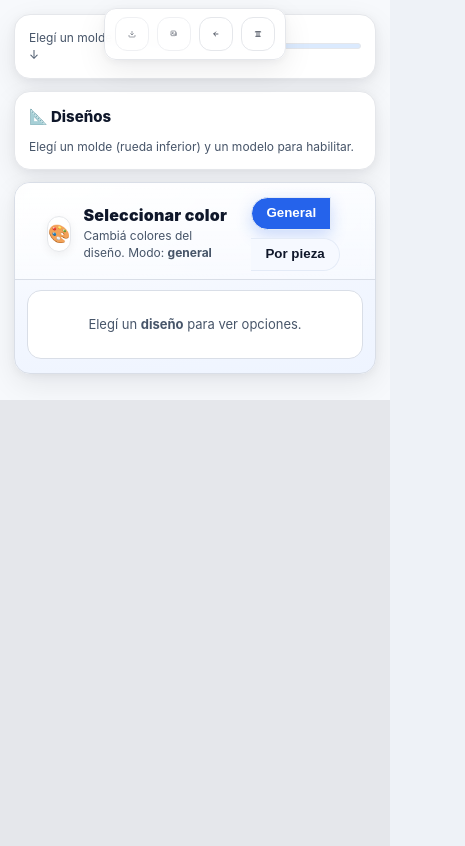
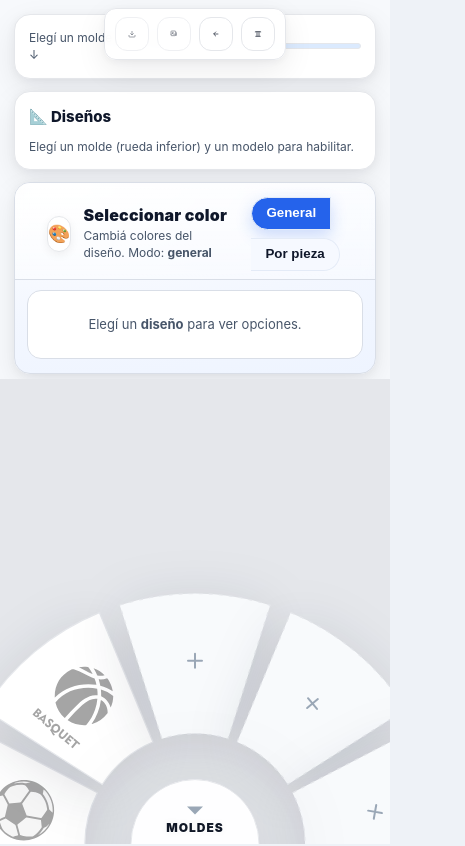
Before and after one commit to MoreggiT/webggit, a React (Create React App) app: page / in a window 390 px wide. Shown: the top 846 px of the page, 465 px wide, since content can reach past the window. Built offline with nearby package versions, Linux system fonts and the light colour scheme.

Commit message:
version 1.32

```diff
--- a/src/components/modelgallery.css
+++ b/src/components/modelgallery.css
@@ -1,14 +1,21 @@
 /* src/components/modelgallery.css */
 
-/* Backdrop transparente: deja el 3D interactivo fuera del modal */
+/* Backdrop transparente: deja el 3D interactivo fuera del modal (passthrough) */
 .mg-backdrop{
   position: fixed;
   inset: 0;
   background: transparent;
-  z-index: 30;                         /* > rueda (mw-root ~5) */
+  z-index: 60;                        /* por encima de top-controls y rueda */
   display: flex;
   align-items: flex-end;               /* anclado abajo (área de slots) */
   justify-content: center;             /* ⬅️ centrado horizontal */
+  pointer-events: none;                /* ⬅️ PASSTHROUGH por defecto */
+}
+
+/* Opcional: modo “bloqueante” (clic fuera = cerrar).
+   Usá <div class="mg-backdrop block"> si querés capturar clicks fuera. */
+.mg-backdrop.block{
+  background: rgba(15,23,42,0.35);
   pointer-events: auto;
 }
 
@@ -27,15 +34,17 @@
   box-shadow:
     0 28px 60px rgba(15,23,42,.18),
     0 6px 22px rgba(15,23,42,.10);
-  padding: 16px 16px 20px;
-  overflow: hidden;
+  padding: 0 0 16px;                  /* header sticky controla su propio padding */
+  overflow: clip;                      /* ⬅️ evita que el contenido pase por encima del header */
 
   /* origen X paramétrico (por si querés alinear con un slot concreto) */
   --mg-anchor-x: 50%;
   transform-origin: var(--mg-anchor-x) 100%;
 
   animation: mg-pop .28s cubic-bezier(.2,.8,.2,1);
+  pointer-events: auto;                /* el modal sí recibe eventos */
 }
+
 @keyframes mg-pop{
   from{
     opacity: 0;
@@ -47,35 +56,54 @@
   }
 }
 
+/* Header sticky: queda visible y no lo pisan los thumbs al scrollear */
 .mg-header{
-  display:flex; align-items:center; justify-content:space-between;
-  padding: 0 4px 10px 4px;
+  position: sticky;
+  top: 0;
+  z-index: 2;                         /* por encima del grid interno */
+  display:flex;
+  align-items:center;
+  justify-content:space-between;
+  gap: 12px;
+  padding: 12px 16px;
+  background: #f8fafc;
+  border-bottom: 1px solid #e5e7eb;
 }
+
 .mg-title{
   font-weight: 700;
   color: #111827;
+  font-size: 15px;
+  letter-spacing: .2px;
 }
+
 .mg-close{
   width: 28px; height: 28px;
   border-radius: 8px;
   border: 1px solid #e5e7eb;
   background: #fff;
   cursor: pointer;
+  line-height: 1;
 }
+.mg-close:hover{ background: #f1f5f9; }
 
+/* Grid de tarjetas */
 .mg-grid{
   display: grid;
   grid-template-columns: repeat(auto-fill, minmax(180px, 1fr));
   gap: 18px;
   overflow: auto;
-  padding: 4px;
-  max-height: calc(60vh - 56px);
-}
-.mg-empty{
-  color:#6b7280; padding: 16px;
+  padding: 16px;
+  max-height: calc(60vh - 58px); /* resta la altura del header sticky */
+  overscroll-behavior: contain;
 }
 
-/* Asegurar que sólo el modal capture eventos */
+.mg-empty{
+  color:#6b7280;
+  padding: 16px;
+}
+
+/* Asegurar que sólo el modal capture eventos (el backdrop por defecto es passthrough) */
 .mg-modal, .mg-grid { pointer-events:auto; }
 
 /* Responsivo */
@@ -87,5 +115,6 @@
   .mg-grid{
     grid-template-columns: repeat(auto-fill, minmax(150px, 1fr));
     gap: 14px;
+    padding: 12px;
   }
 }
--- a/src/components/moldwheel.css
+++ b/src/components/moldwheel.css
@@ -9,9 +9,9 @@
 .mw-root{
   position: absolute;
   left: 0; right: 0; bottom: 0;
-  height: 300px;                 /* valor inicial; luego se sobreescribe inline */
+  height: 300px;              /* valor inicial; luego se sobreescribe inline */
   transition: height var(--mw-anim) ease;
-  pointer-events: none;          /* re-habilitamos en hijos donde haga falta */
+  pointer-events: none;       /* re-habilitamos en hijos donde haga falta */
   user-select: none;
   z-index: 5;
 }
@@ -92,14 +92,24 @@
 }
 
 /* ---------------- Animación grupo de slots ---------------- */
-/* El grupo se anima con estilos inline; este bloque define el estado base
-   (por si se renderiza sin estilos inline en un SSR/flash). */
 .mw-slots{
   transform-origin: 50% 100%;
   transition: transform var(--mw-anim) ease, opacity var(--mw-anim) ease;
 }
 
-/* Responsivo (opcional) */
-@media (max-width: 920px){
-  .mw-root{ height: 280px; }
+/* Responsivo */
+@media (max-width: 780px) {
+  .mw-stage {
+    transform: translateX(-50%) scale(0.85);
+    transform-origin: bottom center;
+    bottom: -25px;
+  }
 }
+
+@media (max-width: 480px) {
+  .mw-stage {
+    transform: translateX(-50%) scale(0.7);
+    transform-origin: bottom center;
+    bottom: -50px;
+  }
+}
--- a/src/index.css
+++ b/src/index.css
@@ -35,7 +35,6 @@ body{
   -webkit-font-smoothing: antialiased;
   -moz-osx-font-smoothing: grayscale;
 }
-.app{ height: 100%; }
 
 /* ==========================================
    Barra de estado mini
@@ -49,9 +48,16 @@ body{
 /* ==========================================
    Layout: Sidebar + Viewport 3D
 ========================================== */
+.app{
+  display: flex;
+  height: 100%;
+  overflow: hidden;
+}
 .sidebar{
   position: fixed; inset: 0 auto 0 0; width: 440px;
-  overflow: auto; background: var(--panel);
+  overflow-y: auto;
+  overflow-x: hidden;
+  background: var(--panel);
   border-right: 1px solid var(--border);
   padding: 14px;
   z-index: 500;
@@ -59,6 +65,7 @@ body{
 .viewport{
   position: fixed; inset: 0 0 0 440px;
   background: var(--viewer);
+  flex-grow: 1;
 }
 .view-root{ width: 100%; height: 100%; }
 canvas{ display:block; }
@@ -79,7 +86,9 @@ canvas{ display:block; }
   z-index: 700;
 }
 
-/* Botones ícono (barra superior) */
+/* (El resto de los estilos se mantiene igual hasta la sección "Responsivo") */
+/* ... todos tus otros estilos como .icon-btn, .sec, h3, etc. ... */
+
 .icon-btn{
  display: inline-flex; align-items: center; justify-content: center;
  width: 34px; height: 34px; border-radius: 12px;
@@ -92,8 +101,6 @@ canvas{ display:block; }
  border-color: #dbe3ef;
 }
 .icon-btn:disabled{ opacity:.6; cursor:not-allowed; }
-
-/* Scrollbar sidebar */
 .sidebar::-webkit-scrollbar{ width: 10px; }
 .sidebar::-webkit-scrollbar-thumb{
  background: rgba(15,23,42,.15);
@@ -101,10 +108,6 @@ canvas{ display:block; }
  border: 3px solid transparent;
  background-clip: content-box;
 }
-
-/* ==========================================
-   Secciones
-========================================== */
 .sec{
  background: var(--card);
  border: 1px solid var(--border);
@@ -121,16 +124,10 @@ h3{
 }
 .small{ font-size: 12px; color: var(--muted); }
 .small.muted{ opacity: .85; }
-
-/* Helpers */
 .chips,.chip{ display:flex; flex-wrap:wrap; gap:8px; align-items:center; }
 .stack{ display:flex; flex-direction:column; gap:8px; }
 .block{ margin-top: 10px; }
 .row-actions{ display:flex; gap:8px; align-items:center; }
-
-/* ==========================================
-   Inputs / Botones
-========================================== */
 input[type="file"],
 input[type="number"],
 select{
@@ -168,8 +165,6 @@ button:active{ transform: translateY(0); }
 }
 .btn-link{ border:0; background:transparent; color:var(--accent); padding:0; }
 .w-full{ width:100%; }
-
-/* Toggle tipo “píldora” (general / por pieza) */
 .chip .btn{
  padding: 8px 14px;
  border: 1px solid var(--pill-br);
@@ -182,10 +177,6 @@ button:active{ transform: translateY(0); }
  border-color: var(--accent);
  box-shadow: 0 6px 16px rgba(37,99,235,.22);
 }
-
-/* ==========================================
-   Miniaturas de Diseños
-========================================== */
 .design-grid{
  display: grid;
  grid-template-columns: repeat(auto-fill, minmax(120px, 1fr));
@@ -217,10 +208,6 @@ button:active{ transform: translateY(0); }
 .design-thumb-skel .bar{ width: 60%; height: 10px; border-radius: 999px; background: rgba(0,0,0,.06); }
 .design-thumb-skel .bar.short{ width: 40%; }
 @keyframes skel{ 0%{ filter:brightness(1) } 50%{ filter:brightness(1.05) } 100%{ filter:brightness(1) } }
-
-/* ==========================================
-   COLOR HUB — App-like (compacto)
-========================================== */
 .colorhub{
  padding: 0; overflow: hidden;
  background: var(--hub-grad);
@@ -244,8 +231,6 @@ button:active{ transform: translateY(0); }
  white-space:nowrap; overflow:hidden; text-overflow:ellipsis;
 }
 .colorhub .sub{ font-size:12px; color:var(--muted); margin-top:2px; }
-
-/* Panel interno con scroll */
 .objpane{
  display: flex; flex-direction: column; gap: 12px;
  max-height: 360px; overflow: auto; padding: 14px; background: transparent;
@@ -261,10 +246,6 @@ button:active{ transform: translateY(0); }
  background: rgba(2,6,23,.18);
  border-radius: 999px; border: 3px solid transparent; background-clip: content-box;
 }
-
-/* ==========================================
-   Botón de pieza (solo nombre + chevron)
-========================================== */
 .piece-block{ display:block; }
 .piece-toggle{
  width:100%;
@@ -288,10 +269,6 @@ button:active{ transform: translateY(0); }
 .piece-toggle__name{ white-space:nowrap; overflow:hidden; text-overflow:ellipsis; }
 .chev{ opacity:.9; transition: transform .15s ease; }
 .chev.up{ transform: rotate(180deg); }
-
-/* ==========================================
-   Lista de capas
-========================================== */
 .layer-list{
  display:flex; flex-direction:column; gap:10px;
  padding: 10px 4px 2px 4px;
@@ -323,10 +300,6 @@ button:active{ transform: translateY(0); }
  border: 1px solid rgba(0,0,0,0.08);
  box-shadow: inset 0 0 0 1px rgba(255,255,255,.55);
 }
-
-/* ==========================================
-   Popover de color
-========================================== */
 .color-popover{
  position:fixed; z-index:1100; overflow:hidden;
  padding:12px; background:#fff; border:1px solid var(--border);
@@ -342,8 +315,6 @@ button:active{ transform: translateY(0); }
  position:absolute; width:12px; height:12px; background:#fff;
  transform: rotate(45deg); border-top-left-radius:3px;
 }
-
-/* Grilla exacta para el popover */
 .popover-grid{
  display:grid; grid-template-columns: repeat(10, 24px); gap:8px;
 }
@@ -360,10 +331,6 @@ button:active{ transform: translateY(0); }
  transform: translateY(-1px);
  box-shadow: 0 8px 16px rgba(0,0,0,.10);
 }
-
-/* ==========================================
-   Utilidades
-========================================== */
 pre{
  background: #0f172a; color: #e2e8f0;
  border-radius: 12px; padding: 10px; overflow: auto; border: 1px solid #0b1220;
@@ -380,20 +347,41 @@ input:disabled, select:disabled, button:disabled{ opacity: .6; cursor: not-allow
   .sidebar{ width: 390px; }
   .viewport{ inset: 0 0 0 390px; }
 }
+
 @media (max-width: 780px){
+  .app {
+    flex-direction: column;
+    height: 100vh;
+    overflow-y: auto;
+  }
   .sidebar{
-    position: relative; inset: auto; width: auto; height: auto;
-    border-right: 0; border-bottom: 1px solid var(--border);
+    position: relative;
+    inset: auto;
+    width: 100%;
+    height: auto;
+    max-height: 45vh;
+    border-right: 0;
+    border-bottom: 1px solid var(--border);
   }
-  .viewport{ position: relative; inset: auto; height: calc(100vh); }
+  .viewport{
+    position: relative;
+    inset: auto;
+    flex-grow: 1;
+    min-height: 55vh;
+  }
   .top-controls{
-    position: fixed; top: 8px; left: 50%; transform: translateX(-50%); z-index: 1000;
+    position: fixed;
+    top: 8px;
+    left: 50%;
+    transform: translateX(-50%);
+    z-index: 1000;
   }
+  .right-drawer{ width: min(94vw, 420px); }
 }
 
-/* ===============================
-   Right Drawer (panel de texto)
-=============================== */
+/* (El resto de los estilos se mantiene igual) */
+/* ... tus otros estilos como .right-drawer, .text-inline-editor, etc. ... */
+
 .right-drawer{
  position: fixed;
  top: 0; right: 0; bottom: 0;
@@ -407,7 +395,6 @@ input:disabled, select:disabled, button:disabled{ opacity: .6; cursor: not-allow
  animation: rdIn .18s ease both;
 }
 @keyframes rdIn{ from{ transform: translateX(20px); opacity: .0;} to{ transform:none; opacity:1; } }
-
 .rd-header{
  display:flex; align-items:center; justify-content:space-between; gap:10px;
  padding: 12px 12px;
@@ -422,7 +409,6 @@ input:disabled, select:disabled, button:disabled{ opacity: .6; cursor: not-allow
 }
 .rd-title .h1{ font-size:15px; font-weight:900; }
 .rd-title .sub{ font-size:12px; color: var(--muted); margin-top:2px; }
-
 .rd-body{
  padding: 12px;
  overflow: auto;
@@ -437,12 +423,9 @@ input:disabled, select:disabled, button:disabled{ opacity: .6; cursor: not-allow
  border-top: 1px solid var(--border);
  background: #fff;
 }
-
-/* Form dentro del panel */
 .form-block{ display:flex; flex-direction:column; gap:6px; }
 .form-row{ display:flex; gap:10px; }
 .form-row .form-block{ flex:1; }
-
 .lbl{
  font-size:12px; font-weight:800; color:var(--muted);
 }
@@ -466,21 +449,8 @@ input:disabled, select:disabled, button:disabled{ opacity: .6; cursor: not-allow
  resize: vertical;
  min-height: 120px;
 }
-
-/* Ajuste responsive: que el panel flote sobre el viewport */
-@media (max-width: 780px){
-  .right-drawer{ width: min(94vw, 420px); }
-}
-
-/* ==========================================
-   Texto sobre 3D: cursores y editor inline
-========================================== */
-/* Cuando el visor está esperando colocar texto (modo “copy”) */
 .view-root.text-place-mode canvas{ cursor: copy !important; }
-/* Cuando un sticker de texto está seleccionado y en modo mover */
 .view-root.text-move-mode canvas{ cursor: move !important; }
-
-/* Editor inline flotante (doble-clic sobre el texto) */
 .text-inline-editor{
  position: absolute;
  z-index: 1300;
```
Lines whose indentation alone changed are shown as unchanged.
